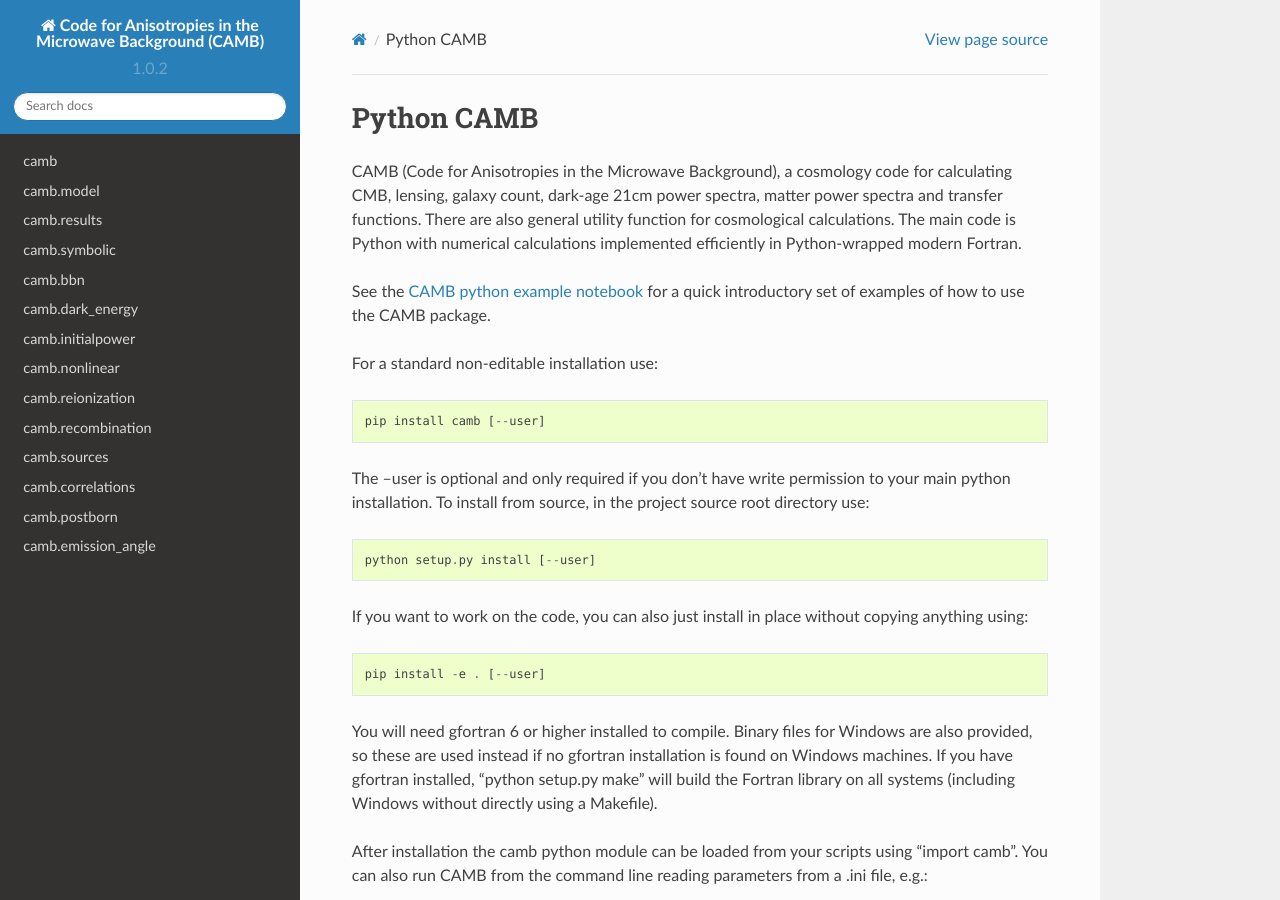
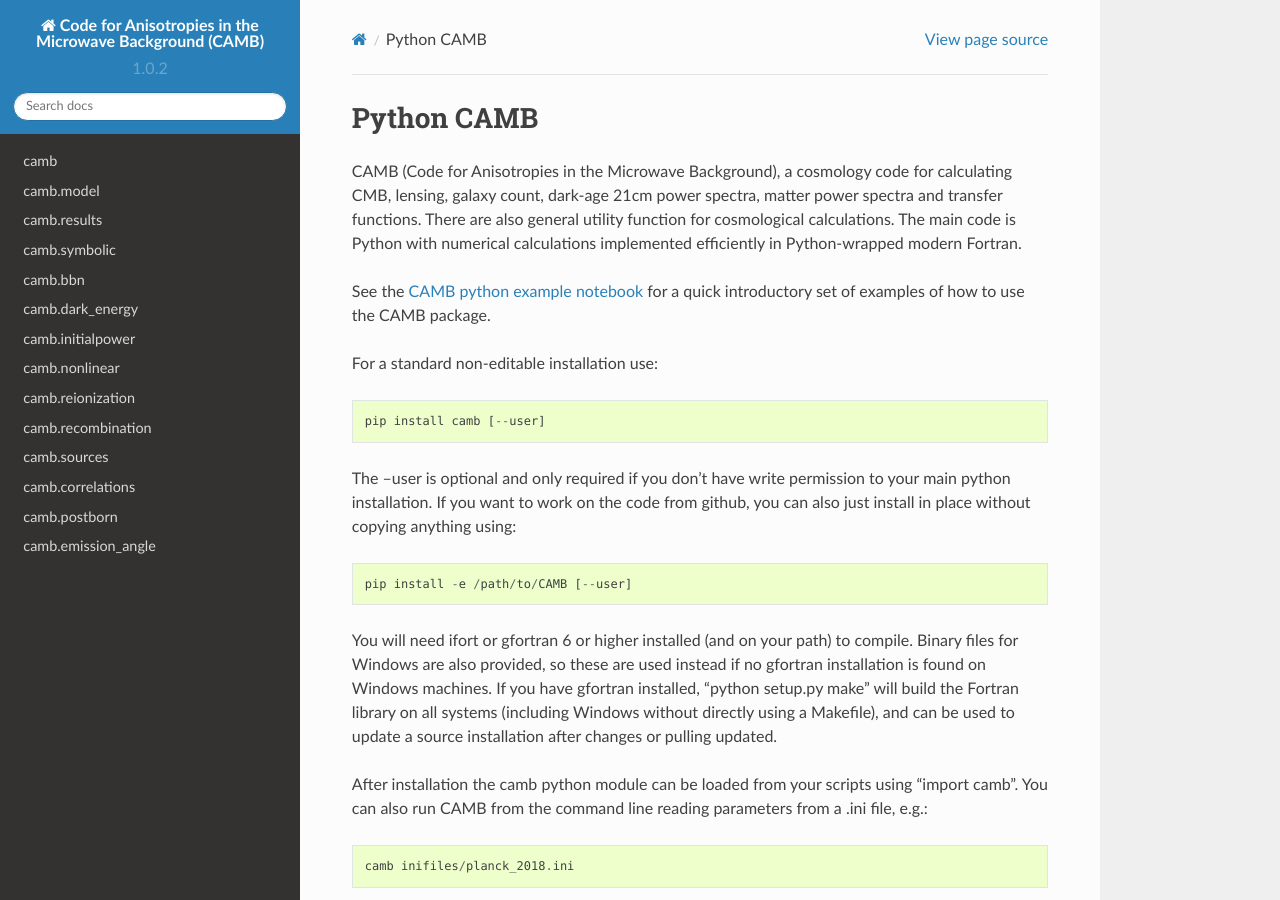
Before and after one commit to cmbant/CAMB, a Sphinx documentation site: the page built from docs/source/index.rst, in a window 1280 px wide and 900 px high. Built offline with Sphinx 7.4.7 and the Read the Docs theme 2.0.0, drawn with Linux system fonts in a browser that asks for light colours.

Commit message:
add install_requires

```diff
--- a/docs/source/index.rst
+++ b/docs/source/index.rst
@@ -14,17 +14,14 @@
     pip install camb [--user]
 
 The --user is optional and only required if you don't have write permission to your main python installation.
-To install from source, in the project source root directory use::
+If you want to work on the code from github, you can also just install in place without copying anything using::
 
-    python setup.py install [--user]
+    pip install -e /path/to/CAMB [--user]
 
-If you want to work on the code, you can also just install in place without copying anything using::
-
-    pip install -e . [--user]
-
-You will need gfortran 6 or higher installed to compile. Binary files for Windows are also provided, so these are used instead if no
+You will need ifort or gfortran 6 or higher installed (and on your path) to compile. Binary files for Windows are also provided, so these are used instead if no
 gfortran installation is found on Windows machines. If you have gfortran installed, "python setup.py make" will build
-the Fortran library on all systems (including Windows without directly using a Makefile).
+the Fortran library on all systems (including Windows without directly using a Makefile), and can be used to update
+a source installation after changes or pulling updated.
 
 After installation the camb python module can be loaded from your scripts using "import camb".
 You can also run CAMB from the command line reading parameters from a .ini file, e.g.::
--- a/setup.py
+++ b/setup.py
@@ -355,5 +355,6 @@
               'Programming Language :: Python :: 3.6',
               'Programming Language :: Python :: 3.7'
           ],
-          keywords=['cosmology', 'CAMB', 'CMB']
+          keywords=['cosmology', 'CAMB', 'CMB'],
+          install_requires=['scipy>=1.0', 'six', 'sympy>=1.0']
           )
```
Also changed, not shown: 1 other file.
